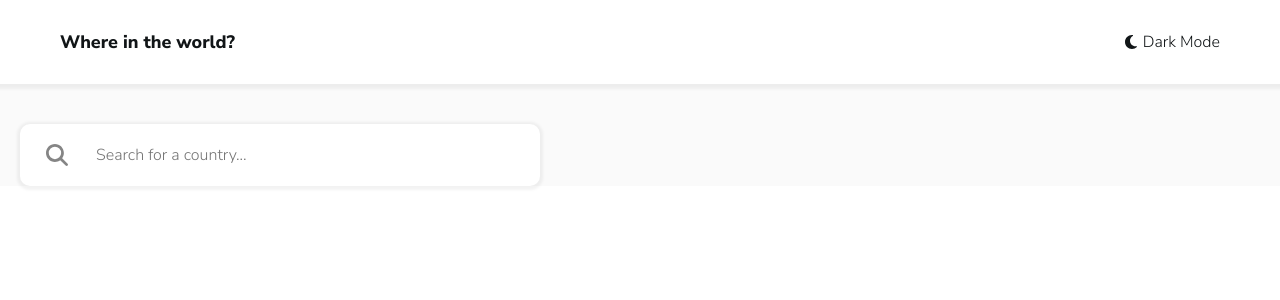
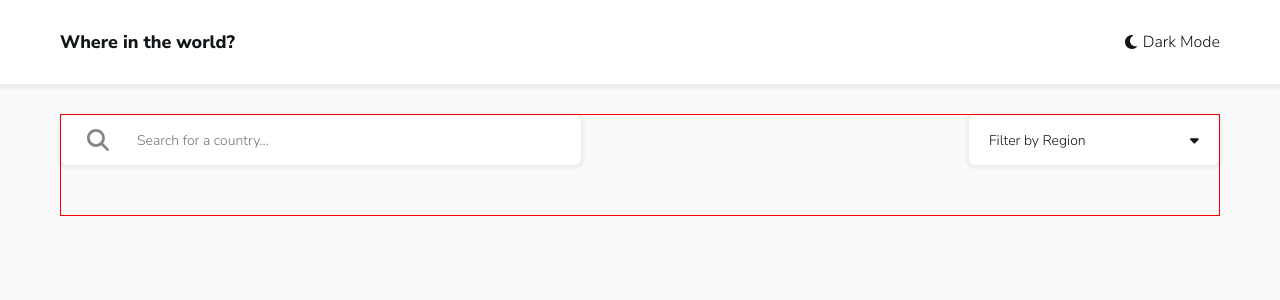
Before and after one commit to Kev-Jung/rest-countries-api, a React (Create React App) app: page / in a window 1280 px wide. Shown: the top 300 px of the page. Built offline with nearby package versions, Linux system fonts and the light colour scheme.

Commit message:
created Query component to house Searchbar and Filter components. Filter component completed.

```diff
--- a/src/App.js
+++ b/src/App.js
@@ -1,9 +1,9 @@
 import './App.scss';
 import Header from './components/Header/Header';
-import Searchbar from './components/Searchbar/Searchbar';
 import { useContext } from "react";
 import { DarkModeContext } from "./contexts/DarkMode";
-import Filter from './components/Filter/Filter';
+import Query from './components/Query/Query';
+
 
 function App() {
 
@@ -11,10 +11,12 @@ function App() {
   const theme = darkMode ? dark : light;
 
   return (
-    <div style={{backgroundColor: theme.bg}}>
-        <Header />
-        <Searchbar placeholder="Search for a country..." />
-        <Filter />
+    <div
+      className="App"
+      style={{backgroundColor: theme.bg}}
+    >
+      <Header />
+      <Query theme={theme} />
     </div>
   );
 }
--- a/src/App.scss
+++ b/src/App.scss
@@ -1,11 +1,7 @@
 :root {
   --font: 'Nunito Sans', sans-serif;
-  --dark-bg: hsl(207, 26%, 17%);
-  --light-bg: hsl(0, 0%, 98%);
-  --light-text-color: hsl(200, 15%, 8%);
-  --dark-mode-elements: hsl(209, 23%, 22%);
-  --white: hsl(0, 0%, 100%);
-  --light-mode-input-color: hsl(0, 0%, 52%);
+  --mobile-inline: 16px;
+  --desktop-inline: 60px;
 }
 
 body {
@@ -14,3 +10,13 @@ body {
   box-sizing: border-box;
   font-family: var(--font);
 }
+
+.App {
+  min-height: 100vh;
+}
+
+ul {
+  list-style: none;
+  margin: 0;
+  padding: 0;
+}
--- a/src/components/Filter/Filter.jsx
+++ b/src/components/Filter/Filter.jsx
@@ -1,9 +1,53 @@
 import "./Filter.scss";
+import { FontAwesomeIcon } from "@fortawesome/react-fontawesome";
+import { faCaretDown } from "@fortawesome/free-solid-svg-icons";
+import { useState } from "react";
 
-const Filter = () => {
+const Filter = ({ theme, placeholder, menuItems }) => {
+  const [menuItem, setMenuItem] = useState(placeholder);
+  const [isMenuOpen, setIsMenuOpen] = useState(false);
+
+  const handleToggleMenu = () => {
+    setIsMenuOpen(!isMenuOpen);
+  };
+
+  const handleSelectMenuItem = (item) => {
+    setMenuItem(item);
+    setIsMenuOpen(!isMenuOpen);
+  };
+
   return (
-    <div>
-      <form></form>
+    <div className="dropdown-menu-container">
+      <div
+        className="dropdown-menu-filter"
+        style={{
+          backgroundColor: theme.elements,
+          color: theme.text,
+          boxShadow: theme.shadow,
+        }}
+      >
+        <span>{menuItem}</span>
+        <FontAwesomeIcon
+          onClick={handleToggleMenu}
+          className={`arrow ${isMenuOpen ? "toggle-arrow" : ""}`}
+          icon={faCaretDown}
+        />
+      </div>
+      <ul
+        className="menu-item-container"
+        style={{
+          backgroundColor: theme.elements,
+          color: theme.text,
+          boxShadow: theme.shadow,
+          visibility: `${isMenuOpen ? "visible" : "hidden"}`,
+        }}
+      >
+        {menuItems.map((item, index) => (
+          <li onClick={() => handleSelectMenuItem(item)} key={index}>
+            {item}
+          </li>
+        ))}
+      </ul>
     </div>
   );
 };
--- a/src/components/Filter/Filter.scss
+++ b/src/components/Filter/Filter.scss
@@ -0,0 +1,48 @@
+.dropdown-menu-container {
+  width: 250px;
+  z-index: 2;
+  position: absolute;
+
+  @media (min-width:1024px) {
+    right: 0;
+    top: 0;
+  }
+
+  .dropdown-menu-filter,
+  .menu-item-container {
+    border-radius: 6px;
+    padding: 11px 20px;
+
+    @media (min-width: 1024px) {
+      padding: 5px 20px;
+      font-size: 14px;
+    }
+  }
+
+  .dropdown-menu-filter {
+    height: 40px;
+    display: flex;
+    align-items: center;
+    justify-content: space-between;
+    margin-bottom: 7px;
+
+    .arrow {
+      cursor: pointer;
+    }
+  }
+
+  .menu-item-container {
+    li {
+      padding: 6px 0;
+      cursor: pointer;
+
+      &:hover {
+        color: hsl(0, 0%, 52%);
+      }
+    }
+  }
+}
+
+.toggle-arrow {
+  transform: rotate(180deg);
+}
--- a/src/components/Header/Header.scss
+++ b/src/components/Header/Header.scss
@@ -1,12 +1,12 @@
 .header-container {
-  margin-bottom: 40px;
+  margin-bottom: 30px;
   display: flex;
   justify-content: space-between;
   padding: 30px 16px;
   box-shadow: 0 2px 3px 3px rgba(0, 0, 0, 0.05);
 
   @media (min-width: 768px) {
-    padding-inline: 60px;
+    padding-inline: var(--desktop-inline);
   }
 
   .dark-mode-container {
--- /dev/null
+++ b/src/components/Query/Query.jsx
@@ -0,0 +1,18 @@
+import "./Query.scss";
+import Searchbar from "../Searchbar/Searchbar";
+import Filter from "../Filter/Filter";
+
+const Query = ({ theme }) => {
+  return (
+    <div className="query-container">
+      <Searchbar placeholder="Search for a country..." theme={theme} />
+      <Filter
+        theme={theme}
+        placeholder="Filter by Region"
+        menuItems={["Africa", "America", "Asia", "Europe", "Oceania"]}
+      />
+    </div>
+  );
+};
+
+export default Query;
--- /dev/null
+++ b/src/components/Query/Query.scss
@@ -0,0 +1,9 @@
+.query-container {
+  margin-inline: var(--mobile-inline);
+  position: relative;
+  border: 1px solid red;
+
+  @media (min-width: 1024px) {
+    margin-inline: var(--desktop-inline);
+  }
+}
--- a/src/components/Searchbar/Searchbar.jsx
+++ b/src/components/Searchbar/Searchbar.jsx
@@ -1,13 +1,9 @@
 import "./Searchbar.scss";
-import { useContext, useState } from "react";
+import { useState } from "react";
 import { FontAwesomeIcon } from "@fortawesome/react-fontawesome";
 import { faMagnifyingGlass } from "@fortawesome/free-solid-svg-icons";
-import { DarkModeContext } from "../../contexts/DarkMode";
 
-const Searchbar = ({ placeholder }) => {
-  const { darkMode, light, dark } = useContext(DarkModeContext);
-  const theme = darkMode ? dark : light;
-
+const Searchbar = ({ placeholder, theme }) => {
   const [inputField, setInputField] = useState("");
 
   const handleInputChange = (e) => {
@@ -18,11 +14,16 @@ const Searchbar = ({ placeholder }) => {
     <div
       style={{
         backgroundColor: theme.elements,
+        boxShadow: theme.shadow,
         color: theme.inputColor ? theme.inputColor : theme.text,
       }}
       className="searchbar-container"
     >
-      <FontAwesomeIcon className="search-icon" icon={faMagnifyingGlass} />
+      <FontAwesomeIcon
+        onClick={() => console.log(inputField)}
+        className="search-icon"
+        icon={faMagnifyingGlass}
+      />
       <input
         style={{ backgroundColor: theme.elements, color: theme.text }}
         className="searchbar"
--- a/src/components/Searchbar/Searchbar.scss
+++ b/src/components/Searchbar/Searchbar.scss
@@ -1,15 +1,19 @@
 .searchbar-container {
   display: flex;
   align-items: center;
-  margin-inline: 20px;
   padding: 10px 20px 10px 0;
-  border-radius: 10px;
+  border-radius: 6px;
   max-width: 500px;
-  box-shadow: 0 1px 3px 3px rgba(0, 0, 0, 0.05);
+  margin-bottom: 50px;
+
+  @media (min-width: 1024px) {
+    padding: 4px 20px 4px 0;
+  }
 
   .search-icon {
     font-size: 22px;
     padding-inline: 26px;
+    cursor: pointer;
   }
 
   .searchbar {
@@ -19,5 +23,9 @@
     font-family: var(--font);
     outline: none;
     font-size: 16px;
+
+    @media (min-width: 1024px) {
+      font-size: 14px;
+    }
   }
 }
--- a/src/contexts/DarkMode.jsx
+++ b/src/contexts/DarkMode.jsx
@@ -15,6 +15,7 @@ export const DarkModeContextProvider = ({ children }) => {
       text: "hsl(200, 15%, 8%)",
       elements: "hsl(0, 0%, 100%)",
       inputColor: "hsl(0, 0%, 52%)",
+      shadow: "0 1px 3px 3px rgba(0, 0, 0, 0.05)",
     },
     dark: {
       bg: "hsl(207, 26%, 17%)",
```
